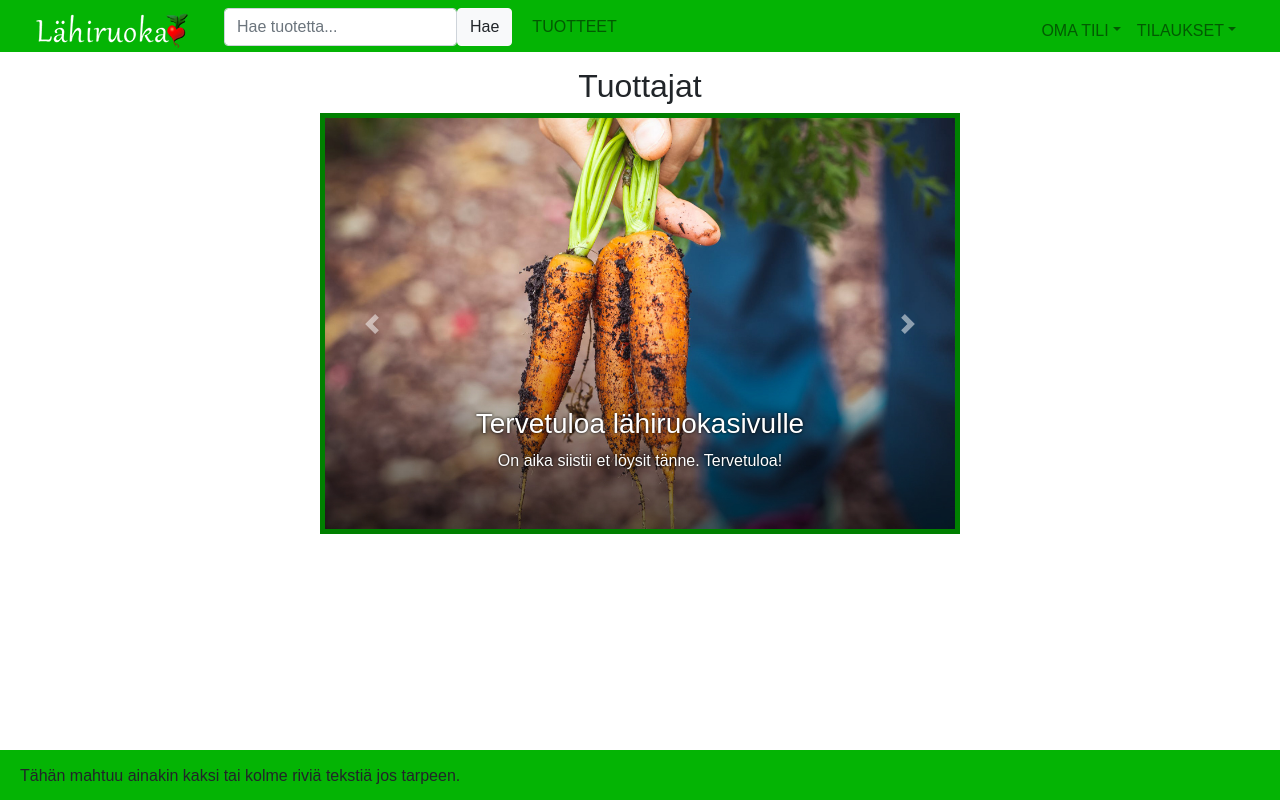
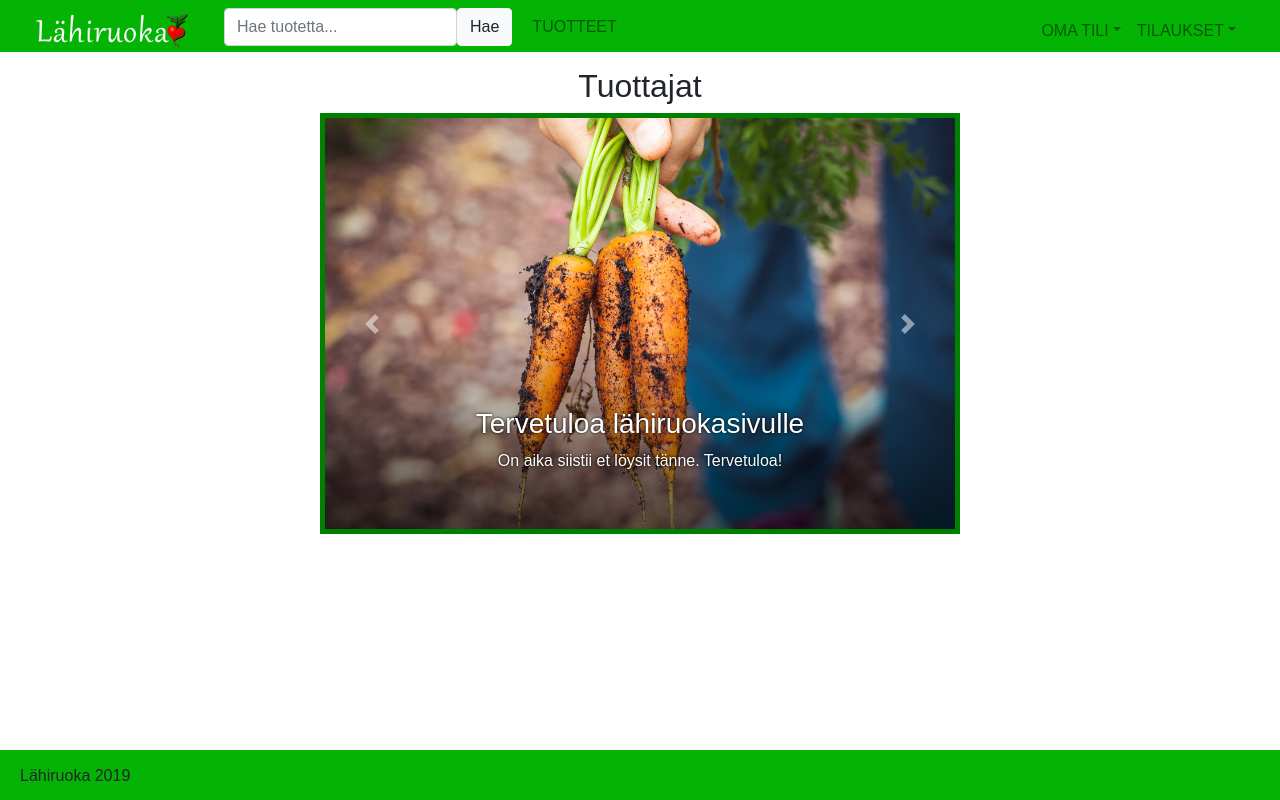
Before and after one commit to jnyste/lahiruoka, a React (Create React App) app in the folder frontend/: page / in a window 1280 px wide. Built offline with nearby package versions, Linux system fonts and the light colour scheme; no server answers.

Commit message:
Wrapper.js: Change footer text to "Lahiruoka 2019".

```diff
--- a/frontend/src/Wrapper.js
+++ b/frontend/src/Wrapper.js
@@ -45,7 +45,7 @@ function Wrapper() {
           <Route exact path="/tilaukset/" component={OrdersPage} />
           <Route component={ErrorPage} />
         </Switch>
-        <div className="footer"><span>Tähän mahtuu ainakin kaksi tai kolme riviä tekstiä jos tarpeen.</span></div>
+        <div className="footer"><span>Lähiruoka 2019</span></div>
       </div>
     </Router>
   );
```
